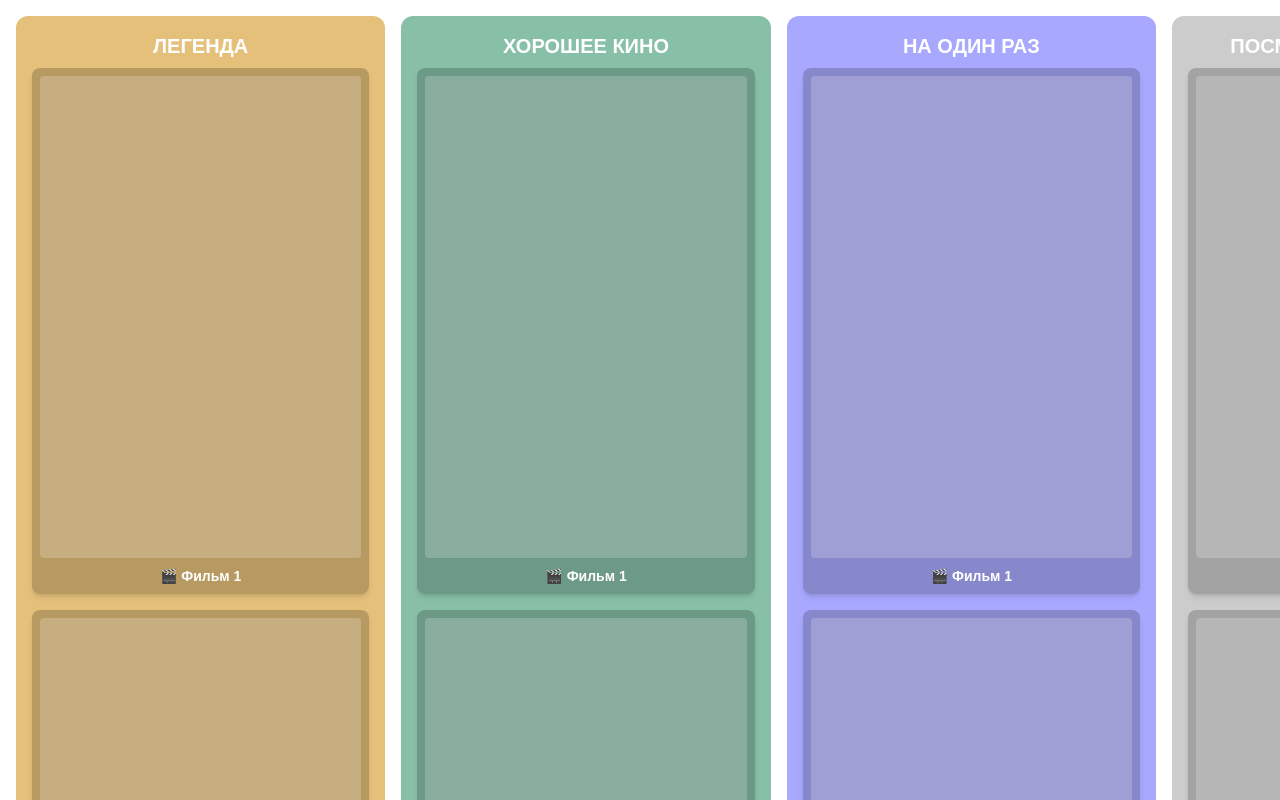
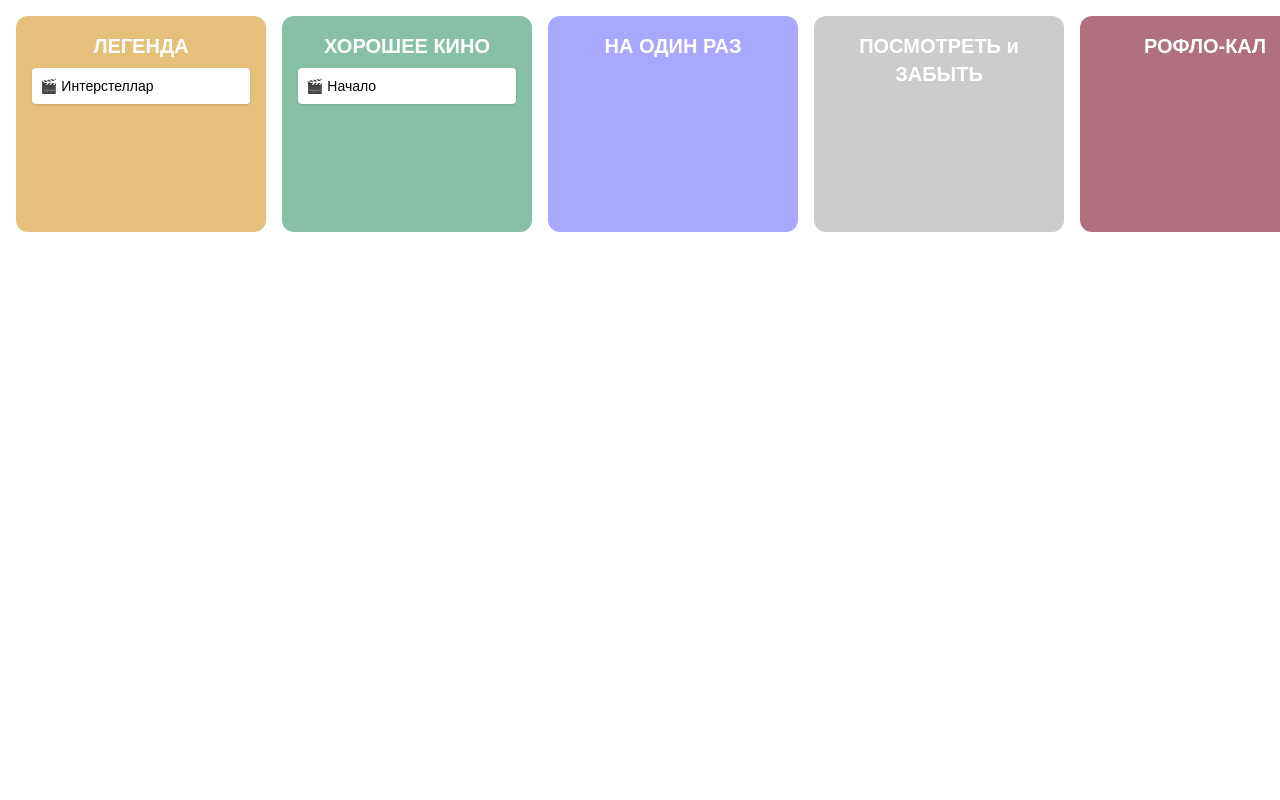
Before and after one commit to KaterMarkolt/MUIO, a Next.js app: page / in a window 1280 px wide. Shown: the top 800 px of the page. Built offline with nearby package versions, Linux system fonts and the light colour scheme.

Commit message:
Изменил макет на вертикальные колонки tier-листа

```diff
--- a/app/page.tsx
+++ b/app/page.tsx
@@ -1,45 +1,124 @@
-export default function Home() {
-  const tiers = [
-    { title: 'ЛЕГЕНДА', color: '#E5C07B' },
-    { title: 'ХОРОШЕЕ КИНО', color: '#88C0A7' },
-    { title: 'НА ОДИН РАЗ', color: '#A8A8FF' },
-    { title: 'ПОСМОТРЕТЬ и ЗАБЫТЬ', color: '#CCCCCC' },
-    { title: 'РОФЛО-КАЛ', color: '#B07080' },
-    { title: 'ПОТРАЧЕННОГО ВРЕМЕНИ ЖАЛЬ', color: '#4B4B4B' },
+'use client';
+
+import {
+  DndContext,
+  closestCenter,
+  PointerSensor,
+  useSensor,
+  useSensors,
+} from '@dnd-kit/core';
+import {
+  arrayMove,
+  SortableContext,
+  useSortable,
+  verticalListSortingStrategy,
+} from '@dnd-kit/sortable';
+import { CSS } from '@dnd-kit/utilities';
+import { useState } from 'react';
+
+type Tier = {
+  id: string;
+  title: string;
+  color: string;
+};
+
+type Item = {
+  id: string;
+  title: string;
+};
+
+const initialTiers: Tier[] = [
+  { id: 'legend', title: 'ЛЕГЕНДА', color: '#E5C07B' },
+  { id: 'good', title: 'ХОРОШЕЕ КИНО', color: '#88C0A7' },
+  { id: 'once', title: 'НА ОДИН РАЗ', color: '#A8A8FF' },
+  { id: 'neutral', title: 'ПОСМОТРЕТЬ и ЗАБЫТЬ', color: '#CCCCCC' },
+  { id: 'meme', title: 'РОФЛО-КАЛ', color: '#B07080' },
+  { id: 'waste', title: 'ПОТРАЧЕННОГО ВРЕМЕНИ ЖАЛЬ', color: '#4B4B4B' },
 ];
 
-  const placeholderMovies = [
-    { title: 'Фильм 1' },
-    { title: 'Фильм 2' },
-    { title: 'Фильм 3' },
-  ];
+const initialItems: Record<string, Item[]> = {
+  legend: [{ id: '1', title: 'Интерстеллар' }],
+  good: [{ id: '2', title: 'Начало' }],
+  once: [],
+  neutral: [],
+  meme: [],
+  waste: [],
+};
+
+export default function Home() {
+  const [items, setItems] = useState(initialItems);
+
+  const sensors = useSensors(useSensor(PointerSensor));
+
+  function handleDragEnd(event: any) {
+    const { active, over } = event;
+    if (!over || active.id === over.id) return;
+
+    const fromColumn = Object.keys(items).find((key) =>
+      items[key].some((item) => item.id === active.id)
+    );
+    const toColumn = over.data.current?.column;
+
+    if (!fromColumn || !toColumn || fromColumn === toColumn) return;
+
+    const movedItem = items[fromColumn].find((item) => item.id === active.id)!;
+
+    setItems((prev) => ({
+      ...prev,
+      [fromColumn]: prev[fromColumn].filter((item) => item.id !== active.id),
+      [toColumn]: [...prev[toColumn], movedItem],
+    }));
+  }
 
   return (
     <main className="p-4 overflow-x-auto">
-      <div className="grid grid-cols-6 gap-4 min-w-max">
-        {tiers.map((tier) => (
+      <DndContext sensors={sensors} collisionDetection={closestCenter} onDragEnd={handleDragEnd}>
+        <div className="flex gap-4 min-w-max">
+          {initialTiers.map((tier) => (
             <section
-            key={tier.title}
-            className="rounded-xl p-4 text-white flex flex-col items-center"
+              key={tier.id}
+              className="rounded-xl p-4 text-white w-[250px] flex-shrink-0"
               style={{ backgroundColor: tier.color }}
             >
-            <h2 className="text-xl font-bold text-center mb-2">{tier.title}</h2>
-            <div className="flex flex-col gap-4 w-full items-center">
-              {placeholderMovies.map((movie) => (
-                <div
-                  key={movie.title}
-                  className="w-full bg-black/20 p-2 rounded-lg shadow-md hover:bg-black/30 transition"
-                >
-                  <div className="aspect-[2/3] bg-white/20 rounded mb-2" />
-                  <div className="text-center text-sm font-semibold flex items-center justify-center gap-1">
-                    🎬 {movie.title}
-                  </div>
-                </div>
+              <h2 className="text-xl font-bold text-center">{tier.title}</h2>
+              <SortableContext items={items[tier.id]} strategy={verticalListSortingStrategy}>
+                <div className="min-h-[120px] mt-2 space-y-2">
+                  {items[tier.id].map((item) => (
+                    <DraggableItem key={item.id} id={item.id} title={item.title} column={tier.id} />
                   ))}
                 </div>
+              </SortableContext>
             </section>
           ))}
         </div>
+      </DndContext>
     </main>
   );
 }
+
+function DraggableItem({ id, title, column }: { id: string; title: string; column: string }) {
+  const {
+    attributes,
+    listeners,
+    setNodeRef,
+    transform,
+    transition,
+  } = useSortable({ id, data: { column } });
+
+  const style = {
+    transform: CSS.Transform.toString(transform),
+    transition,
+  };
+
+  return (
+    <div
+      ref={setNodeRef}
+      style={style}
+      {...attributes}
+      {...listeners}
+      className="p-2 rounded bg-white text-black text-sm font-medium cursor-grab shadow"
+    >
+      🎬 {title}
+    </div>
+  );
+}
--- a/package.json
+++ b/package.json
@@ -9,6 +9,8 @@
     "lint": "next lint"
   },
   "dependencies": {
+    "@dnd-kit/core": "^6.3.1",
+    "@dnd-kit/sortable": "^10.0.0",
     "next": "15.3.2",
     "react": "^19.0.0",
     "react-dom": "^19.0.0"
```
Also changed, not shown: 1 other file (tests, documents, lock files or other folders). Lines whose indentation alone changed are shown as unchanged.
